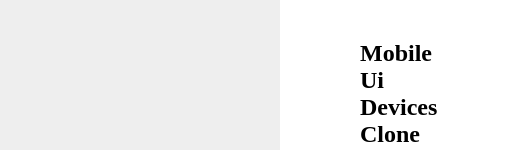
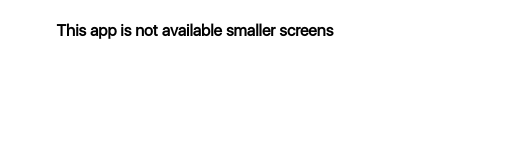
Before and after one commit to lesronn/Mobile-devices-UI-clone, a Svelte app: page / in a window 390 px wide. Shown: the top 150 px of the page, 517 px wide, since content can reach past the window. Built offline with nearby package versions, Linux system fonts and the light colour scheme.

Commit message:
added a responsive note

```diff
--- a/src/devices/iphone x/index.svelte
+++ b/src/devices/iphone x/index.svelte
@@ -54,8 +54,23 @@
     </div>
   </div>
 </div>
+<div class="responsive">
+  <h4>This app is not available smaller screens</h4>
+</div>
 
 <style>
+  .responsive {
+    display: none;
+  }
+  @media (max-width: 600px) {
+    .world {
+      display: none !important;
+    }
+    .responsive {
+      display: block;
+      text-align: center;
+    }
+  }
   .world {
     width: 100%;
     height: 100vh !important;
```
